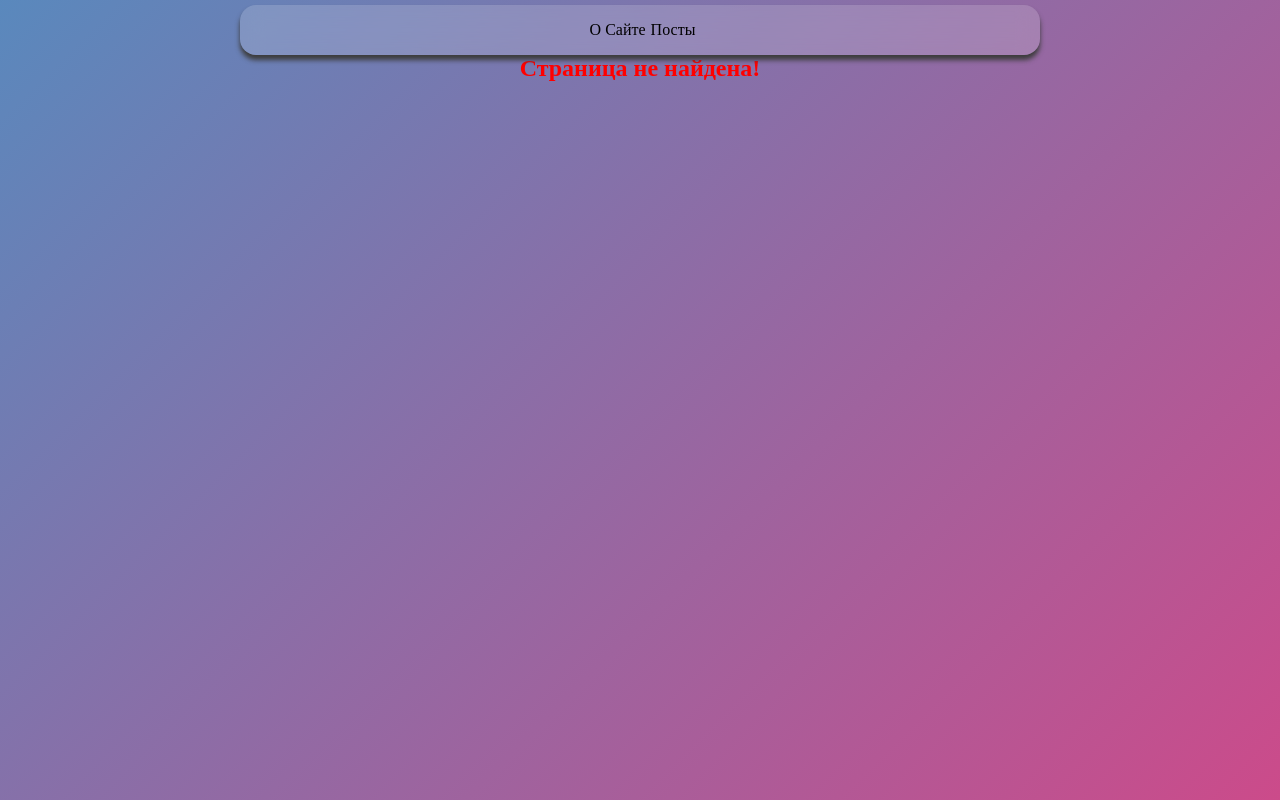
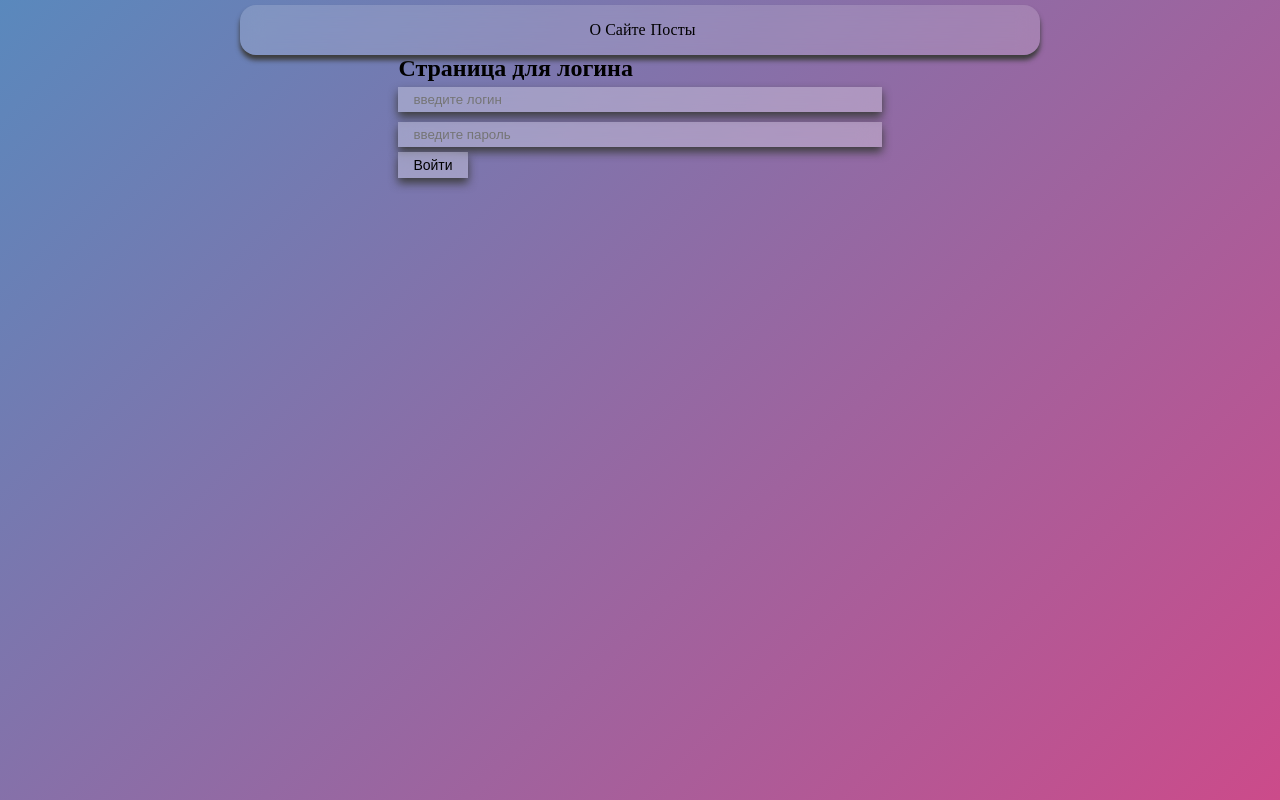
Before and after one commit to Novohudo/ToDo.colorfull, a React (Create React App) app: page /login in a window 1280 px wide. Shown: the top 800 px of the page. Built offline with nearby package versions, Linux system fonts and the light colour scheme.

Commit message:
Private and Public routes-isAuth/routersMap

```diff
--- a/src/components/UI/AppRouter.jsx
+++ b/src/components/UI/AppRouter.jsx
@@ -1,19 +1,23 @@
 import React from 'react';
-import {Route, Routes} from "react-router-dom";
-import Posts from "../../pages/Posts";
-import About from "../../pages/About";
-import Error from "../../pages/Error";
-import PostIdPage from "../../pages/PostIdPage";
+import {Navigate, Route, Routes} from "react-router-dom";
+import {privateMap, publicMap} from "../../router/routers";
 
+//обьект privateMap/publicMap -содержит в себе шаблон работы с роутами -routes.jsx
 const AppRouter = () => {
+	const isAuth = false;
 	return (
-		<Routes>
-			<Route path="/posts" element={<Posts/>}/>
-			<Route path="/about" element={<About/>}/>
-			<Route path="/posts/:id" element={<PostIdPage/>}/>
-			<Route path={"*"} element={<Error/>}/>
-		</Routes>
-	);
+		isAuth
+			?
+			<Routes>
+				{privateMap}
+				<Route path="/*" element={<Navigate replace to="/posts"/>}/>
+			</Routes>
+			:
+			<Routes>
+				{publicMap}
+				<Route path="/*" element={<Navigate replace to="/login"/>}/>
+			</Routes>
+	)
 };
 //<Route path="/posts/:id" element={<PostIdPage/>}/>-работает с navigate(`/posts/${props.post.id}`)
 export default AppRouter;
--- /dev/null
+++ b/src/pages/Login.jsx
@@ -0,0 +1,18 @@
+import React from 'react';
+import MyInput from "../components/UI/input/MyInput";
+import MyButton from "../components/UI/button/MyButton";
+
+const Login = () => {
+	return (
+		<div>
+			<h2>Страница для логина</h2>
+			<form>
+				<MyInput type={'text'} placeholder={"введите логин"}/>
+				<MyInput type={'text'} placeholder={"введите пароль"}/>
+				<MyButton>Войти</MyButton>
+			</form>
+		</div>
+	);
+};
+
+export default Login;
--- /dev/null
+++ b/src/router/routers.jsx
@@ -0,0 +1,22 @@
+import Posts from "../pages/Posts";
+import About from "../pages/About";
+import PostIdPage from "../pages/PostIdPage";
+import {Route} from "react-router-dom";
+import Login from "../pages/Login";
+
+//место хранения роутов
+const privateRoutes = [
+	{path: "/posts", element: <Posts/>},
+	{path: "/about", element: <About/>},
+	{path: "/posts/:id", element: <PostIdPage/>},
+]
+const publicRoutes = [
+	{path: "/login", element: <Login/>},
+]
+
+export const privateMap = privateRoutes.map(route =>
+	<Route path={route.path} element={route.element}/>
+)
+export const publicMap = publicRoutes.map(route =>
+	<Route path={route.path} element={route.element}/>
+)
```
